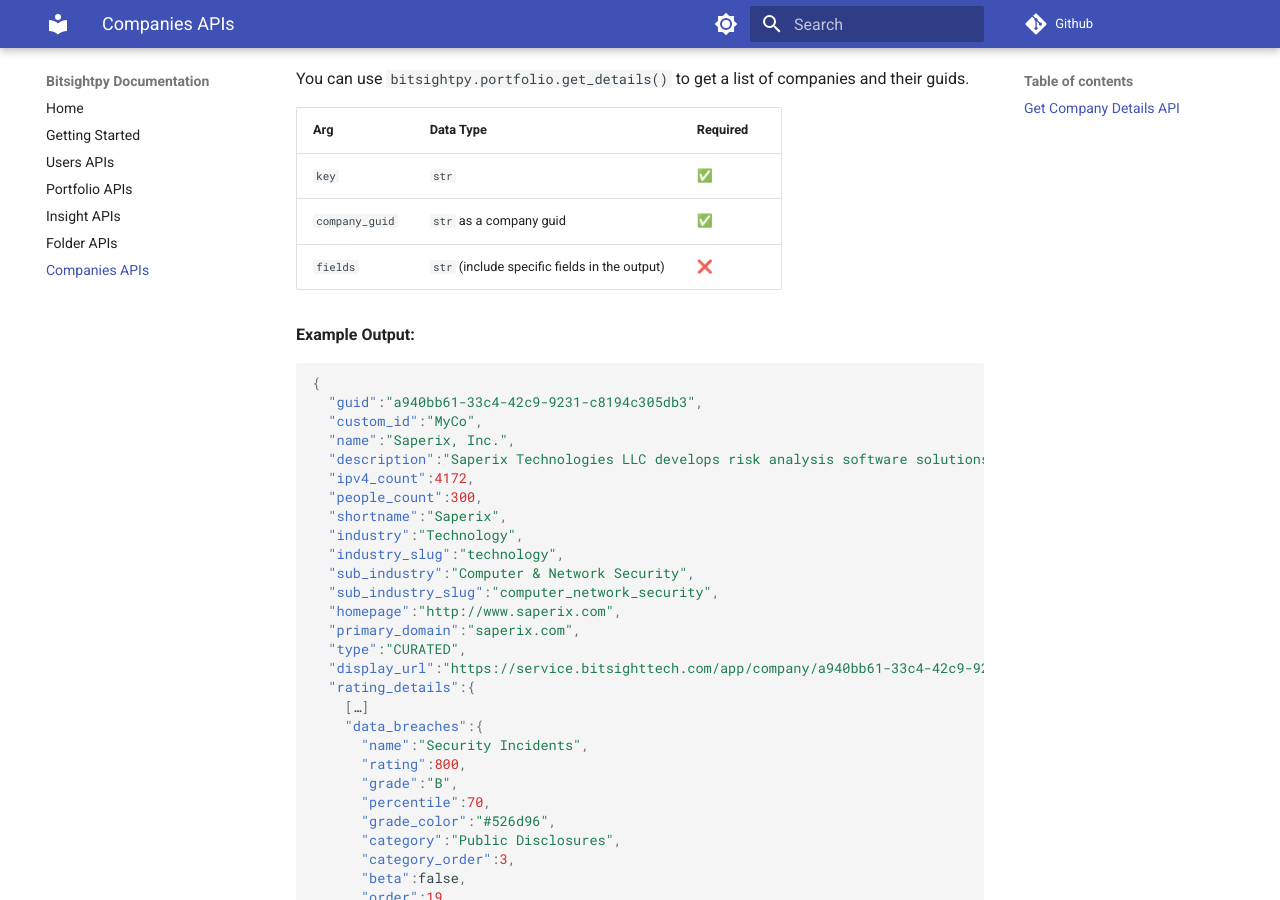
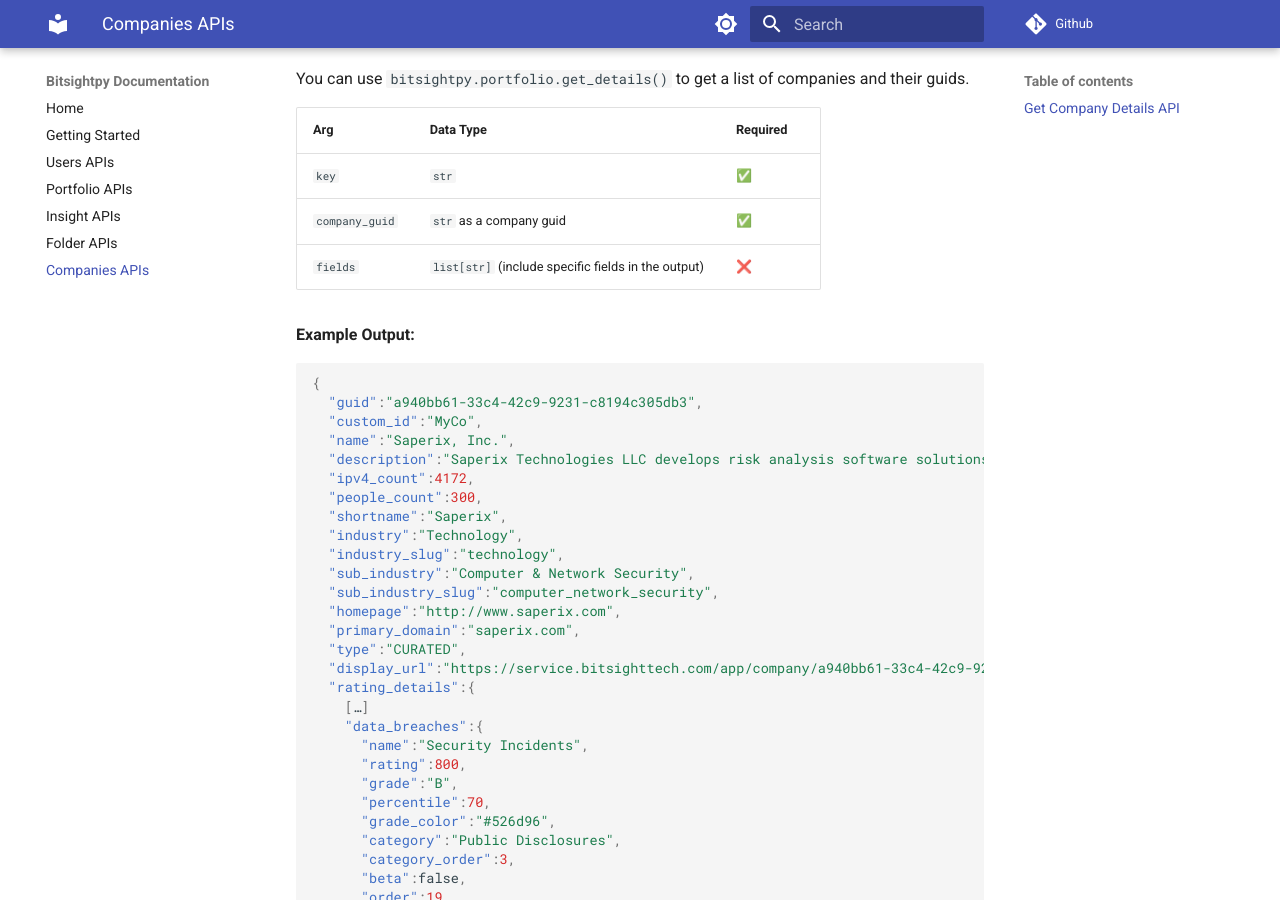
Before and after one commit to 0x41424142/bitsightpy, an MkDocs documentation site: the page built from docs/companies.md, in a window 1280 px wide and 900 px high, scrolled down 641 px. Built offline with MkDocs 1.6.1 and Material for MkDocs 9.7.7, drawn with Linux system fonts in a browser that asks for light colours; comment, search, counter and statistics services are not loaded.

Commit message:
Fixed typo

````diff
--- a/docs/companies.md
+++ b/docs/companies.md
@@ -22,7 +22,7 @@
 | -- | -- | -- |
 | ```key``` | ```str``` | ✅ |
 | ```company_guid``` | ```str``` as a company guid | ✅ |
-| ```fields``` | ```str``` (include specific fields in the output) | ❌ |
+| ```fields``` | ```list[str]``` (include specific fields in the output) | ❌ |
 
 **Example Output:**
 
````
